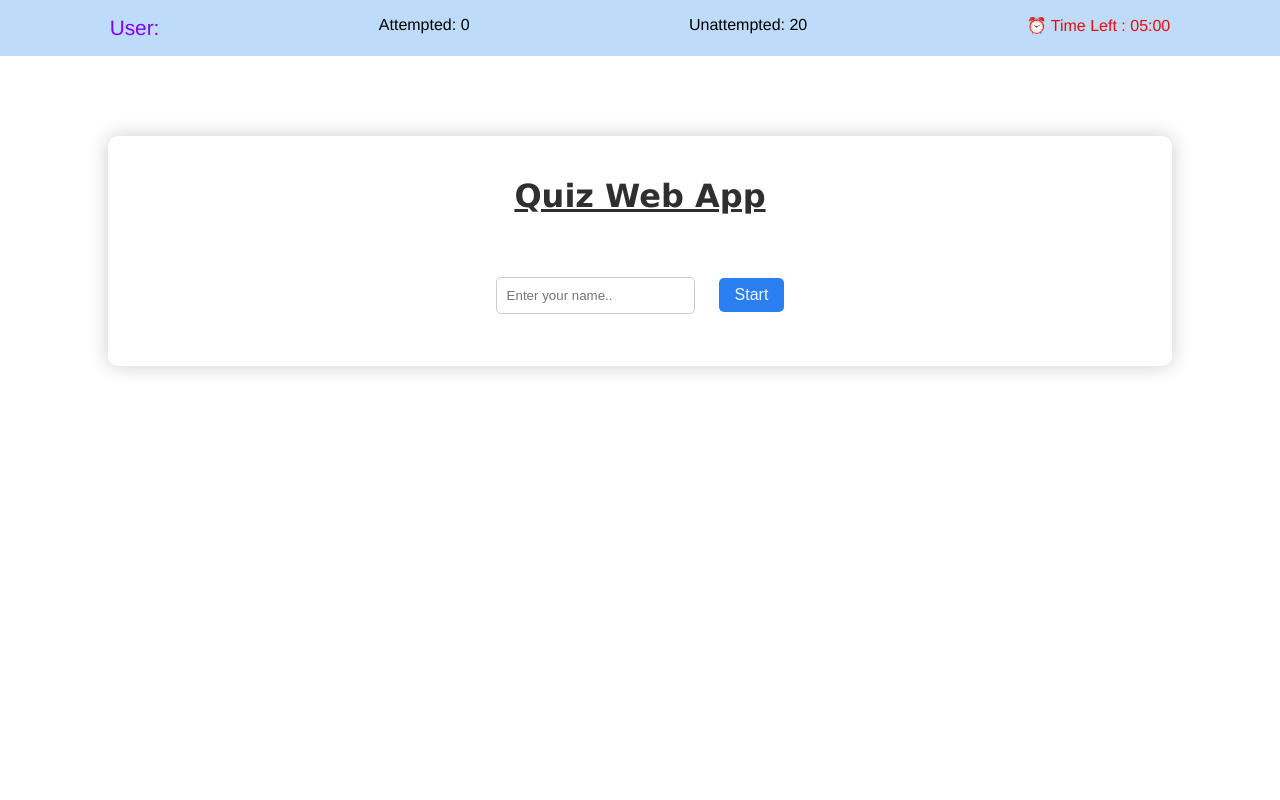
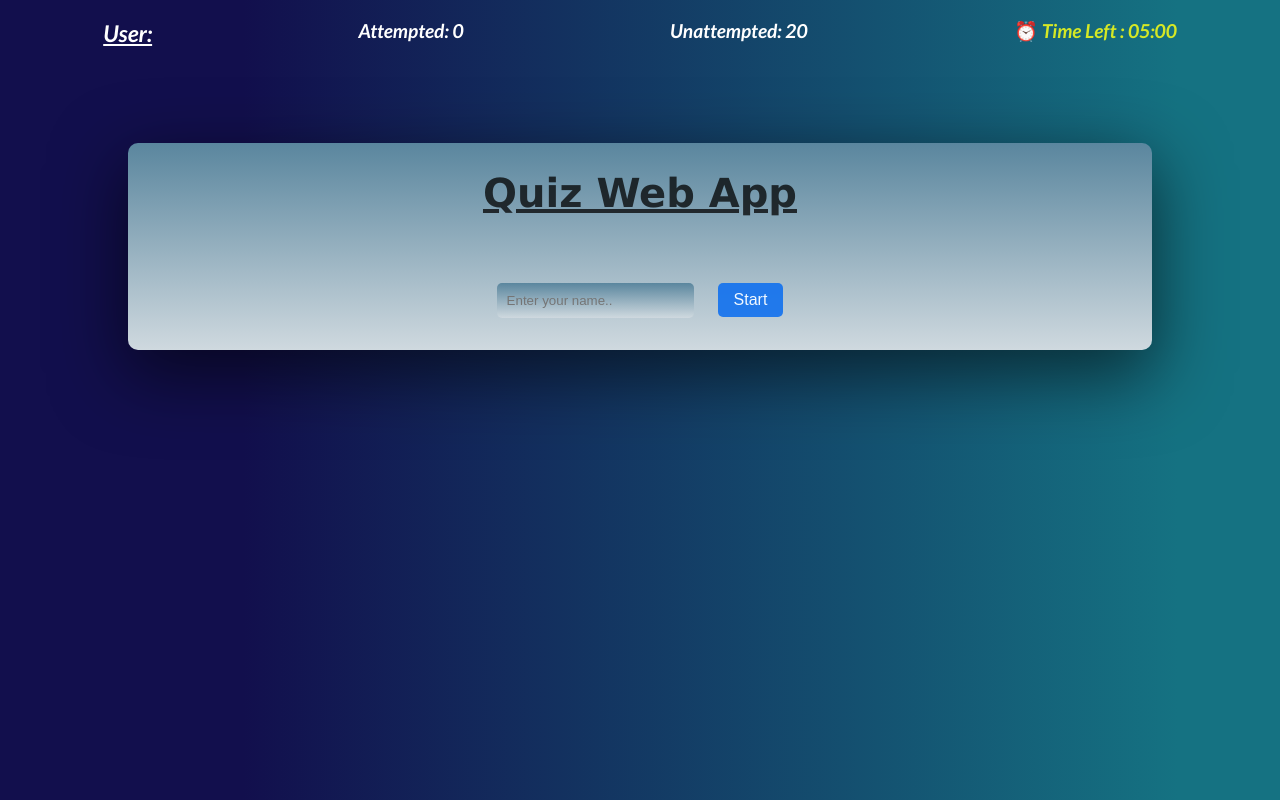
Before and after one commit to Rishikeshari7/BRL_quiz, a plain HTML site: page index.html in a window 1280 px wide. Drawn offline with nearby package versions, Linux system fonts and the light colour scheme; a web font is replaced by a local one.

Commit message:
added css

```diff
--- a/index.html
+++ b/index.html
@@ -4,6 +4,11 @@
     <meta charset="UTF-8">
     <meta name="viewport" content="width=device-width, initial-scale=1.0">
     <link rel="stylesheet" href="style.css">
+    <link rel="preconnect" href="https://fonts.googleapis.com">
+<link rel="preconnect" href="https://fonts.gstatic.com" crossorigin>
+<link href="https://fonts.googleapis.com/css2?family=Caveat&display=swap" rel="stylesheet">
+
+<link rel="stylesheet" href="https://fonts.googleapis.com/css2?family=Material+Symbols+Outlined:opsz,wght,FILL,GRAD@24,400,0,0" />
     <title>Document</title>
 </head>
 <body>
@@ -12,7 +17,8 @@
             <span id="user-name">User:</span>
             <span id="attempted-count">Attempted: 0</span>
             <span id="unattempted-count">Unattempted: 20</span>
-            <span id="timer" style="color: rgb(230, 11, 11);" >&#x23F0 Time Left : 05:00</span>
+
+            <span id="timer" style="color: rgb(213, 232, 37);" >&#x23F0 Time Left : 05:00</span>
         </nav>
 
     </header>
@@ -20,14 +26,18 @@
     <div class="container">
         <h1>Quiz Web App</h1>
         <div id="quiz-container">
-            <span id="question-number">Question: 1</span>
-            <p id="question">Waiting ...</p>
+            <div class="question-conatiner">
+                <span id="question-number">Question: 1</span>
+                <p id="question">Waiting ...</p>
+            </div>
+
             <div id="option-container"></div>
             <button class="btn " id="next-button">Next</button>
             <button class="btn" id="skip-button">Review</button>
             <button class="btn" id="submit-button">Submit Test</button>
         </div>
         <div id="user-input-container">
+
             <input type="text" id="user-input" placeholder="Enter your name..">
             <button class="btn" id="start-button">Start</button>
 
--- a/style.css
+++ b/style.css
@@ -1,34 +1,48 @@
-body{
+
+@import url('https://fonts.googleapis.com/css2?family=Lato:ital,wght@1,700&display=swap');
+@import url('https://fonts.googleapis.com/css2?family=Anton&family=Foldit:wght@500&display=swap');
+ body{
     margin: 0%;
     padding: 0%;
+    box-sizing: border-box;
     display: flex;
     flex-direction: column;
     align-items: center;
     height: 100vh;
     gap:5em;
+    /* background-image: linear-gradient(120deg, #4573bd 0%, #c2e9fb 100%); */
+    background: linear-gradient(90deg, rgb(18, 15, 77) 19%, rgb(21, 114, 130) 92%);
 }
 header{
-    background-color: #9fcaf7ac;
+    /* background-color: #9fcaf7ac; */
+
+    color: #fff;
     width: 100vw;
     text-align: center;
     padding-bottom: 1em;
 }
 .container{
-    background-color: #fff;
+    /* background-image: linear-gradient(120deg, #e0c3fc 0%, #8ec5fc 100%); */
+    /* background-image: linear-gradient(to top, #30cfd0 0%, #330867 100%); */
+    background-image: linear-gradient(to top, #cfd9df 0%, #5a869e 100%);
     border-radius: 10px;
-    box-shadow: 0 0 20px rgba(0, 0, 0, 0.2);
     text-align: center;
-    padding: 20px;
     width: 80%;
-
+    /* box-shadow: 5px 5px 25px rgb(83, 83, 129); */
+    box-shadow: rgba(0, 0, 0, 0.56) 0px 22px 70px 4px;
 }
 #user-input-container{
+        /* background-image: linear-gradient(to top, #cfd9df 0%, #5a869e 100%); */
+
     padding-bottom: 2em;
+
 }
 h1{
     font-family: Verdana, Geneva, Tahoma, sans-serif;
-    color: rgba(3, 3, 3, 0.824);
-    text-decoration: underline;
+   font-size: 2.5em;
+    color: rgba(3, 3, 3, 0.76);
+    text-decoration-line: underline;
+
 }
 #question-number{
     font-weight: 700;
@@ -39,18 +53,25 @@ h1{
 
 }
 nav{
+    font-size: 1.2em;
     margin-top: 1em;
-    font-family: 'Franklin Gothic Medium', 'Arial Narrow', Arial, sans-serif;
+    font-family: 'Lato', sans-serif;
     display: flex;
     justify-content: space-around;
 }
 #user-name{
-   font-size: 1.3em;
-    color: rgb(129, 1, 249);
+    font-family: 'Lato', sans-serif;
+   font-size: 1.2em;
+   text-decoration :underline;
+    /* color: rgb(129, 1, 249); */
 }
 input[type="text"] {
+    background-image: linear-gradient(to top, #cfd9df 0%, #5a869e 100%);
+    /* background-image: linear-gradient(120deg, #e0c3fc 0%, #8ec5fc 100%); */
     padding: 10px;
     border: 1px solid #ccc;
+    outline: none;
+    border: none;
     border-radius: 5px;
 }
 .btn{
@@ -74,7 +95,9 @@ input[type="text"] {
     margin-top: 3em;
     margin-right: 1.5em;
 }
+#timer{
 
+}
 #start-button:hover , #play-again-button:hover{
     background-color: rgb(28, 108, 212);
     transform: scale(1.05);
@@ -123,16 +146,21 @@ label {
     margin-right: 1em;
 }
 #result-container {
+    padding-bottom: 4%;
     display: none;
     font-size: 1.2em;
 }
 #jump-buttons-container{
-    margin-top: -3%;
+    margin-top: -4%;
 }
 #jump-buttons-container{
     font-size: 1.5em;
     text-align: center;
     display: none;
+}
+#jump-buttons-container h2{
+    color: rgba(245, 245, 245, 0.852);
+    text-decoration:underline overline;
 }
 #jump-buttons{
     display: grid;
@@ -157,3 +185,8 @@ grid-row-gap: 10px;
 .marked{
     background-color: aquamarine;
 }
+.question-conatiner{
+    padding: 9px 0px 3px 0px;
+    border: 2px solid  rgba(0, 0, 0, 0.575) ;
+    border-radius: 5px;
+}
--- a/style.js
+++ b/style.js
@@ -130,7 +130,7 @@ function displayQuestion(){
             displayQuestion();
         }
         else{
-            endQuiz();
+            alert("No More Question");
         }
 
 
@@ -173,7 +173,7 @@ function displayQuestion(){
         if (currentQuestionIndex < questions.length) {
             displayQuestion();
         } else {
-                endQuiz();
+            alert("No More Question");
         }
     }
 
```
Also changed, not shown: download.jpg (added).
